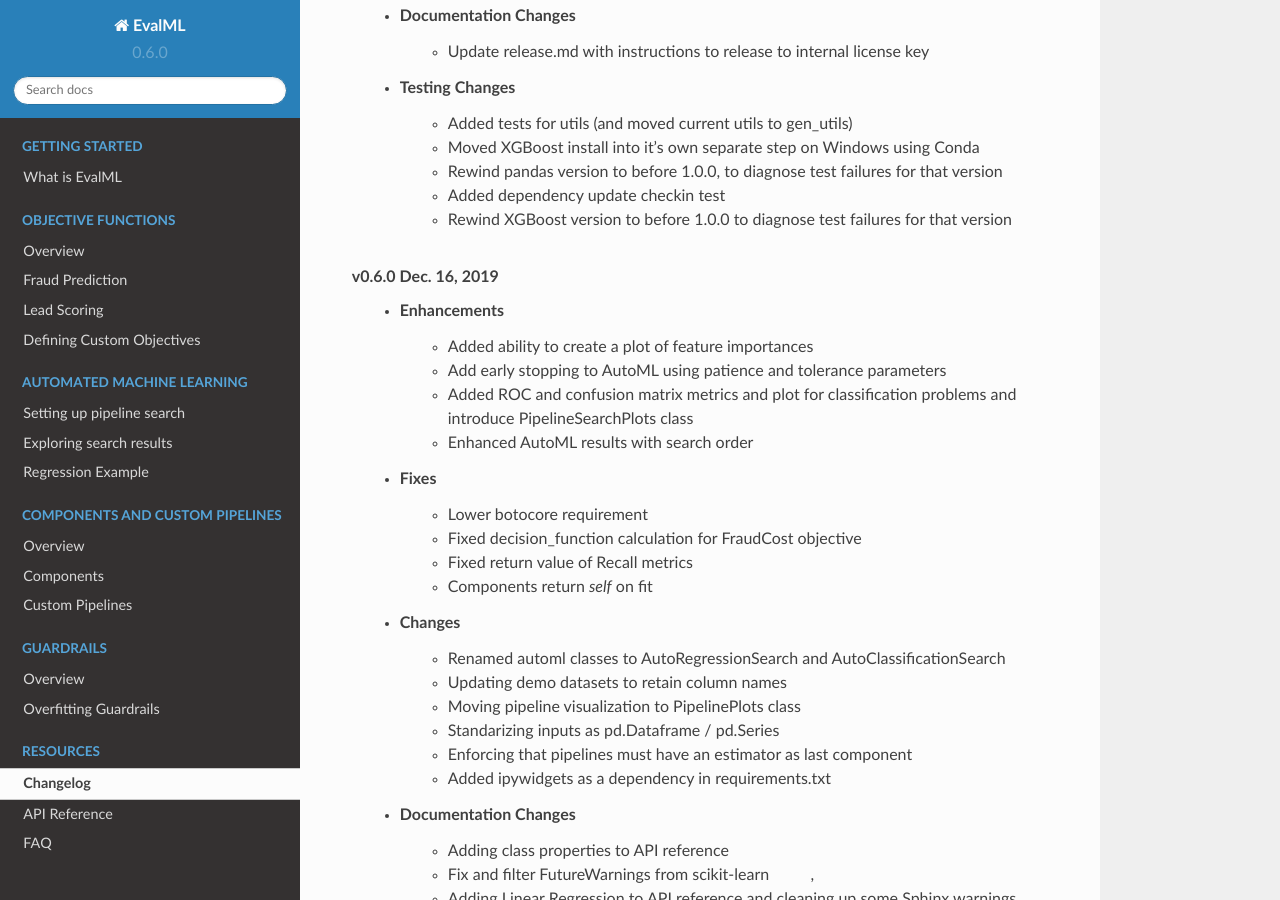
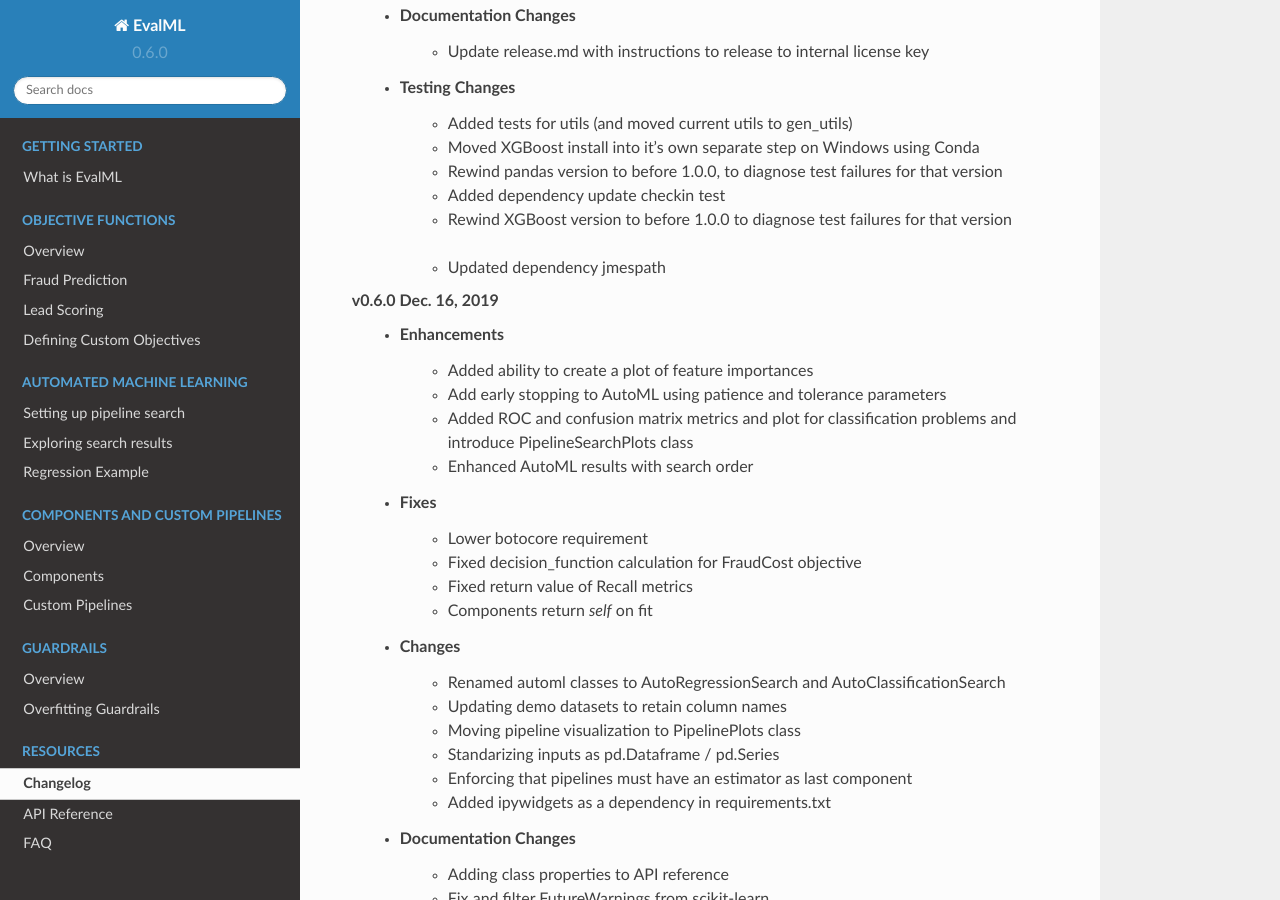
Before and after one commit to alteryx/evalml, a Sphinx documentation site: the page built from docs/source/changelog.rst, in a window 1280 px wide and 900 px high, scrolled down 619 px. Built offline with Sphinx 7.4.7 and the Read the Docs theme 2.0.0, drawn with Linux system fonts in a browser that asks for light colours; comment, search, counter and statistics services are not loaded.

Commit message:
Changelog

```diff
--- a/docs/source/changelog.rst
+++ b/docs/source/changelog.rst
@@ -23,6 +23,7 @@ Changelog
         * Rewind pandas version to before 1.0.0, to diagnose test failures for that version :pr:`325`
         * Added dependency update checkin test :pr:`324`
         * Rewind XGBoost version to before 1.0.0 to diagnose test failures for that version :pr:`402`
+        * Updated dependency jmespath :pr:`415`
 
 **v0.6.0 Dec. 16, 2019**
     * Enhancements
```
